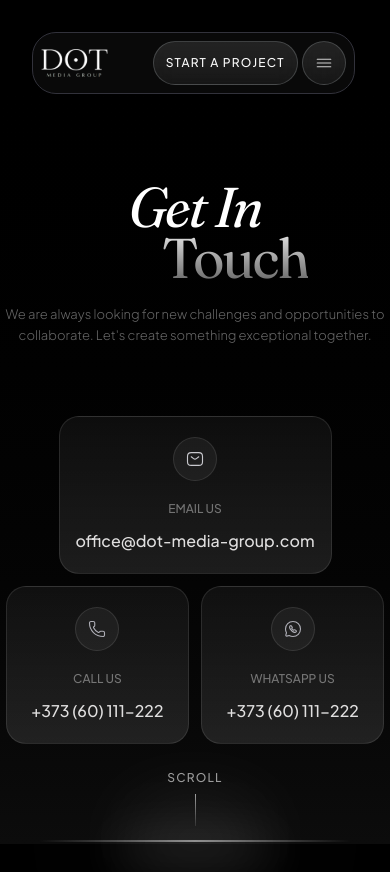
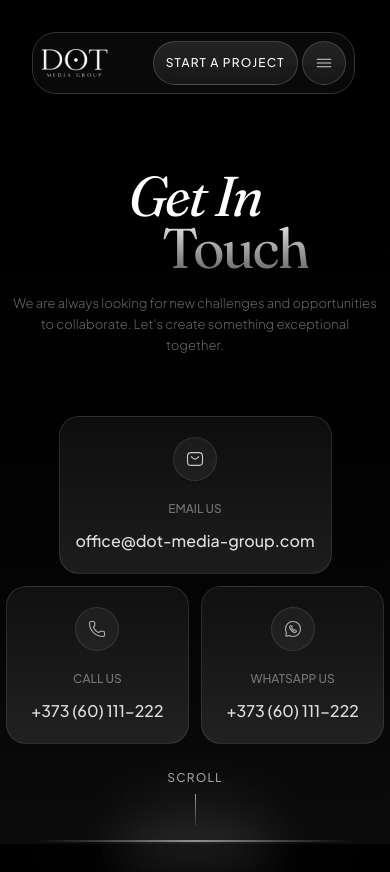
Before and after one commit to davidfl10/dot-media-group, a Next.js app: page /contact in a window 390 px wide. Built offline with nearby package versions, Linux system fonts and the light colour scheme.

Commit message:
minor changes

```diff
--- a/app/contact/page.tsx
+++ b/app/contact/page.tsx
@@ -31,7 +31,7 @@ const ContactPage = () => {
             </div>
 
             <div className="flex flex-col items-center justify-center gap-5 h-[80%] w-screen">
-                <div className="h-[40%] lg:h-[55%] flex flex-col items-center justify-center gap-5 max-w-[800px]">
+                <div className="h-[40%] px-3 lg:h-[55%] flex flex-col items-center justify-center gap-5 max-w-[800px]">
                     <motion.h1
                         initial={{ opacity: 0, y: 24 }}
                         animate={heroInView ? { opacity: 1, y: 0 } : {}}
```
